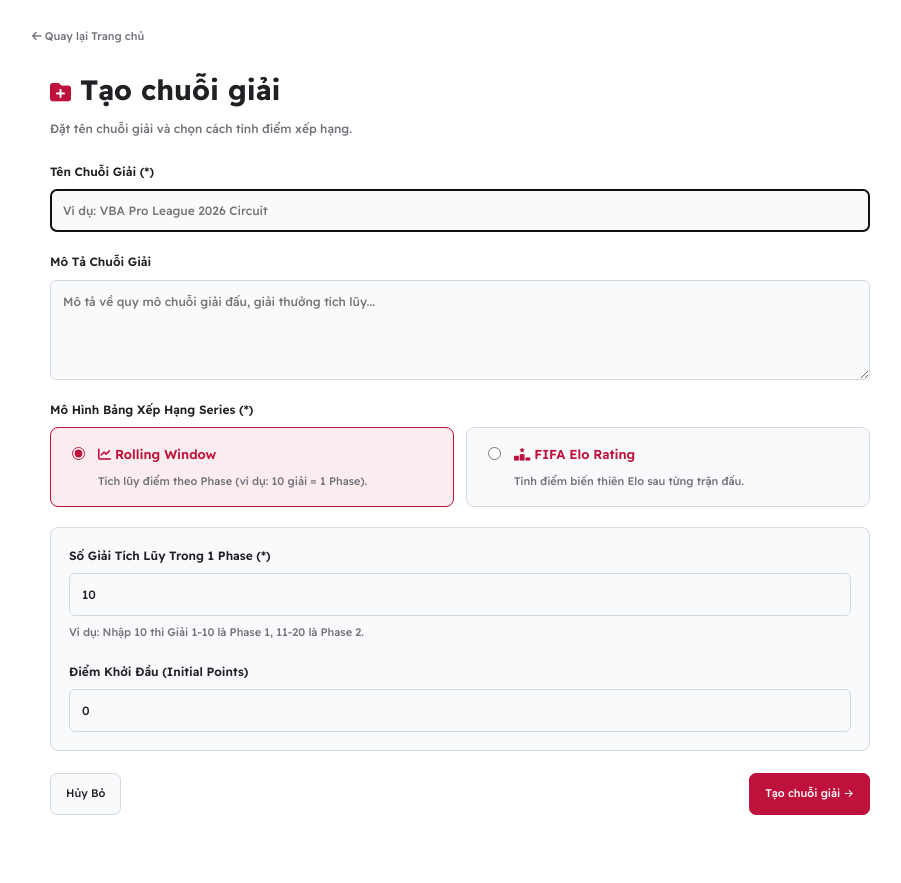
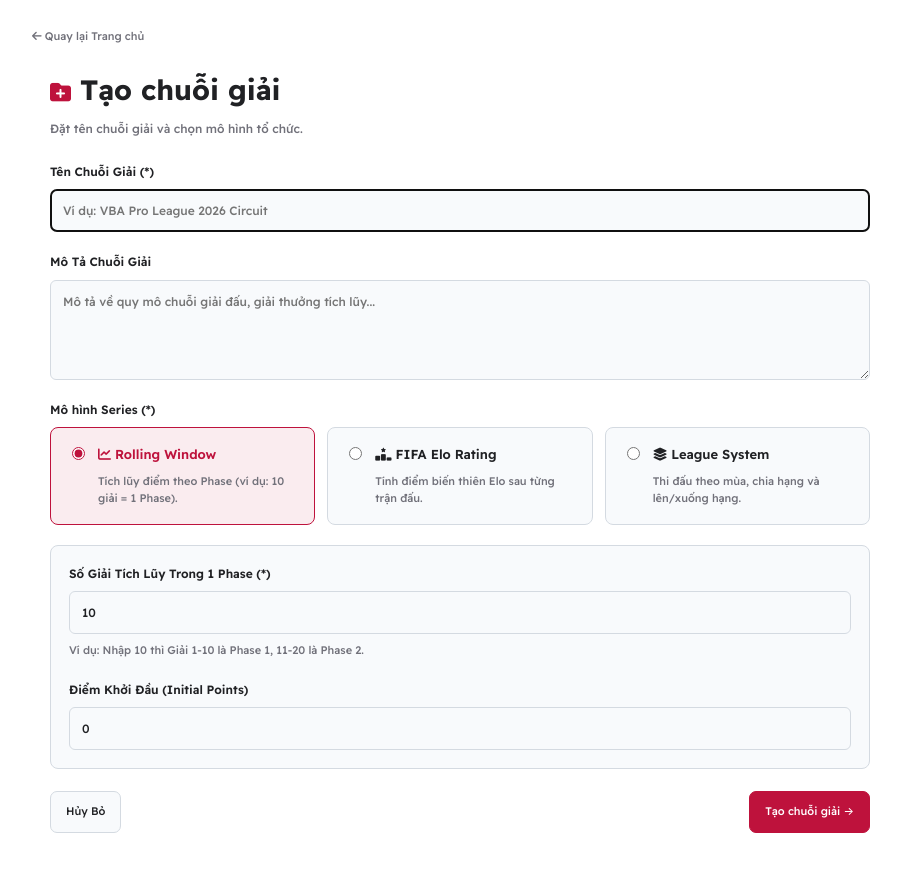
Before and after one commit to el3gancE/Tourma, a Java web app: page /create-series in a window 1280 px wide. Shown: the part 64-947 px from the top of the page, without its empty margins (180-1081 px from the left). Before the commit the page ends 879 px from the top, so only its background shows below. Run offline with Tomcat 11, a stand-in JSP engine, Linux system fonts and the light colour scheme.

Commit message:
them option league

```diff
--- a/web/common/create-series.jsp
+++ b/web/common/create-series.jsp
@@ -1,4 +1,5 @@
 <%@page contentType="text/html" pageEncoding="UTF-8"%>
+<%@taglib prefix="c" uri="http://java.sun.com/jsp/jstl/core"%>
 <!DOCTYPE html>
 <html lang="vi">
     <head>
@@ -20,7 +21,7 @@
         <!-- Main Design System CSS & Dedicated Creation CSS -->
         <link rel="stylesheet" href="${pageContext.request.contextPath}/css/style.css">
         <link rel="stylesheet" href="${pageContext.request.contextPath}/css/create-tournament.css">
-        <link rel="stylesheet" href="${pageContext.request.contextPath}/css/create-series.css">
+        <link rel="stylesheet" href="${pageContext.request.contextPath}/css/create-series.css?v=league-option-2">
 <script src="${pageContext.request.contextPath}/js/theme.js?v=default-layout-1"></script>
 <link rel="stylesheet" href="${pageContext.request.contextPath}/css/design-tokens.css?v=default-layout-1">
 <link rel="stylesheet" href="${pageContext.request.contextPath}/css/ui-base.css?v=18">
@@ -47,13 +48,13 @@
                     <i class="fa-solid fa-folder-plus text-gold"></i> Tạo chuỗi giải
                 </h1>
                 <p class="text-muted" data-ui-style="create-series-jsp-004">
-                    Đặt tên chuỗi giải và chọn cách tính điểm xếp hạng.
+                    Đặt tên chuỗi giải và chọn mô hình tổ chức.
                 </p>
 
                 <!-- Error Alert Message -->
                 <% if (request.getAttribute("errorMessage") != null) { %>
                     <div data-ui-style="create-series-jsp-005">
-                        <i class="fa-solid fa-triangle-exclamation"></i> <%= request.getAttribute("errorMessage") %>
+                        <i class="fa-solid fa-triangle-exclamation"></i> <c:out value="${errorMessage}" />
                     </div>
                 <% } %>
 
@@ -63,6 +64,7 @@
                     <div class="form-group">
                         <label class="form-label" for="seriesName">Tên Chuỗi Giải (*)</label>
                         <input type="text" id="seriesName" name="name" class="form-control"
+                               value="<c:out value="${param.name}" />"
                                placeholder="Ví dụ: VBA Pro League 2026 Circuit" required autofocus>
                     </div>
 
@@ -71,33 +73,43 @@
                         <label class="form-label" for="seriesDescription">Mô Tả Chuỗi Giải</label>
                         <textarea id="seriesDescription" name="description" class="form-control"
                                   data-ui-style="create-series-jsp-006"
-                                  placeholder="Mô tả về quy mô chuỗi giải đấu, giải thưởng tích lũy..."></textarea>
+                                  placeholder="Mô tả về quy mô chuỗi giải đấu, giải thưởng tích lũy..."><c:out value="${param.description}" /></textarea>
                     </div>
 
                     <!-- 3. MÔ HÌNH BẢNG XẾP HẠNG -->
                     <div class="form-group">
-                        <label class="form-label">Mô Hình Bảng Xếp Hạng Series (*)</label>
-                        <div class="radio-card-grid">
-                            <label class="radio-card active" id="cardRolling">
-                                <input type="radio" name="rankingModel" value="ROLLING_WINDOW" checked onchange="toggleModelOptions()">
+                        <span class="form-label" id="seriesModelLabel">Mô hình Series (*)</span>
+                        <c:set var="isElo" value="${param.rankingModel == 'FIFA_ELO'}" />
+                        <c:set var="isLeague" value="${param.rankingModel == 'LEAGUE_SYSTEM'}" />
+                        <div class="radio-card-grid" role="radiogroup" aria-labelledby="seriesModelLabel">
+                            <label class="radio-card">
+                                <input type="radio" name="rankingModel" value="ROLLING_WINDOW" ${not isElo and not isLeague ? 'checked' : ''}>
                                 <div class="radio-card-content">
-                                    <h5 class="text-gold"><i class="fa-solid fa-chart-line"></i> Rolling Window</h5>
+                                    <h5><i class="fa-solid fa-chart-line" aria-hidden="true"></i> Rolling Window</h5>
                                     <p>Tích lũy điểm theo Phase (ví dụ: 10 giải = 1 Phase).</p>
                                 </div>
                             </label>
 
-                            <label class="radio-card" id="cardElo">
-                                <input type="radio" name="rankingModel" value="FIFA_ELO" onchange="toggleModelOptions()">
+                            <label class="radio-card">
+                                <input type="radio" name="rankingModel" value="FIFA_ELO" ${isElo ? 'checked' : ''}>
                                 <div class="radio-card-content">
-                                    <h5 class="text-mint"><i class="fa-solid fa-ranking-star"></i> FIFA Elo Rating</h5>
+                                    <h5><i class="fa-solid fa-ranking-star" aria-hidden="true"></i> FIFA Elo Rating</h5>
                                     <p>Tính điểm biến thiên Elo sau từng trận đấu.</p>
+                                </div>
+                            </label>
+
+                            <label class="radio-card">
+                                <input type="radio" name="rankingModel" value="LEAGUE_SYSTEM" ${isLeague ? 'checked' : ''}>
+                                <div class="radio-card-content">
+                                    <h5><i class="fa-solid fa-layer-group" aria-hidden="true"></i> League System</h5>
+                                    <p>Thi đấu theo mùa, chia hạng và lên/xuống hạng.</p>
                                 </div>
                             </label>
                         </div>
                     </div>
 
                     <!-- ROLLING OPTIONS PANEL -->
-                    <div id="rollingOptionsPanel" data-ui-style="create-series-jsp-007">
+                    <div id="rollingOptionsPanel" data-ui-style="create-series-jsp-007" ${isElo or isLeague ? 'hidden' : ''}>
                         <div class="form-group" data-ui-style="create-series-jsp-008">
                             <label class="form-label" for="phaseSize">Số Giải Tích Lũy Trong 1 Phase (*)</label>
                             <input type="number" id="phaseSize" name="phaseSize" class="form-control" value="10" min="1" max="100">
@@ -110,7 +122,7 @@
                     </div>
 
                     <!-- ELO OPTIONS PANEL -->
-                    <div id="eloOptionsPanel" data-ui-style="create-series-jsp-012" style="display: none;">
+                    <div id="eloOptionsPanel" data-ui-style="create-series-jsp-012" ${isElo ? '' : 'hidden'}>
                         <div class="form-group" data-ui-style="create-series-jsp-013">
                             <label class="form-label" for="initialElo">Điểm Elo Khởi Điểm (Initial Elo Rating)</label>
                             <input type="number" id="initialElo" name="initialElo" class="form-control" value="1000" step="10">
@@ -130,13 +142,26 @@
         </main>
 
         <script>
+            const seriesForm = document.getElementById('createSeriesForm');
+            const modelPanels = {
+                ROLLING_WINDOW: document.getElementById('rollingOptionsPanel'),
+                FIFA_ELO: document.getElementById('eloOptionsPanel')
+            };
+
             function toggleModelOptions() {
-                const isRolling = document.querySelector('input[name="rankingModel"]:checked').value === 'ROLLING_WINDOW';
-                document.getElementById('rollingOptionsPanel').style.display = isRolling ? 'block' : 'none';
-                document.getElementById('eloOptionsPanel').style.display = isRolling ? 'none' : 'block';
-                document.getElementById('cardRolling').classList.toggle('active', isRolling);
-                document.getElementById('cardElo').classList.toggle('active', !isRolling);
+                const selectedModel = seriesForm.elements.rankingModel.value;
+                for (const [model, panel] of Object.entries(modelPanels)) {
+                    panel.hidden = model !== selectedModel;
+                    panel.querySelectorAll('input').forEach(input => {
+                        input.disabled = panel.hidden;
+                    });
+                }
             }
+
+            seriesForm.elements.rankingModel.forEach(radio => {
+                radio.addEventListener('change', toggleModelOptions);
+            });
+            toggleModelOptions();
         </script>
     </body>
 </html>
--- a/web/css/create-series.css
+++ b/web/css/create-series.css
@@ -1,9 +1,11 @@
 .create-series-page .series-create-main { max-width:920px; margin:0 auto; padding:28px 32px 50px; }
 .create-series-page [data-ui-style="create-series-jsp-002"] { font-size:11px; margin-bottom:24px; color:var(--ui-muted); }
-.create-series-page .radio-card-grid { display:grid; grid-template-columns:repeat(2,minmax(0,1fr)); gap:12px; }
+.create-series-page .radio-card-grid { display:grid; grid-template-columns:repeat(3,minmax(0,1fr)); gap:12px; }
 .create-series-page .radio-card { display:flex; align-items:flex-start; gap:10px; padding:16px; border:1px solid var(--ui-line); border-radius:8px; background:var(--ui-surface); cursor:pointer; }
-.create-series-page .radio-card.active { border-color:var(--ui-accent); background:var(--ui-accent-soft); }
-.create-series-page .radio-card h5 { margin:0 0 8px; font-size:13px; font-weight:600; }
+.create-series-page .radio-card:has(input:checked) { border-color:var(--ui-accent); background:var(--ui-accent-soft); }
+.create-series-page .radio-card:has(input:focus-visible) { outline:2px solid var(--ui-accent); outline-offset:2px; }
+.create-series-page .radio-card h5 { margin:0 0 8px; font-size:13px; font-weight:600; color:var(--ui-text); }
+.create-series-page .radio-card:has(input:checked) h5 { color:var(--ui-accent); }
 .create-series-page .radio-card p { color:var(--ui-muted); font-size:11px; }
 .create-series-page :is(#rollingOptionsPanel,#eloOptionsPanel) { padding:18px; border:1px solid var(--ui-line); border-radius:8px; background:var(--ui-surface); }
 .create-series-page :is(#rollingOptionsPanel,#eloOptionsPanel) .form-group:last-child { margin-bottom:0; }
```
Also changed, not shown: src/java/controller/CreateSeriesServlet.java (+12 -8 lines), web/common/my-series.jsp (+5 -4 lines).
